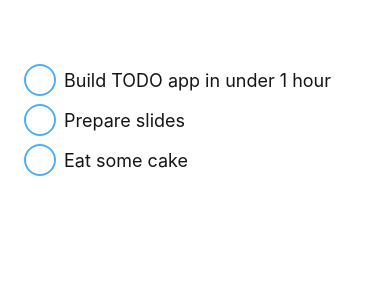
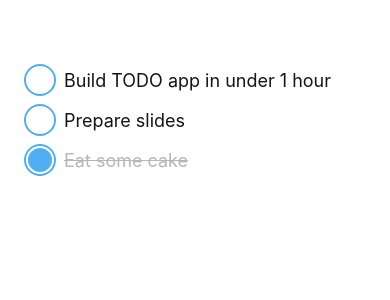
Before and after one commit to frantic/todo, a React Native app: screen / in a window 390 px wide. Shown: the top 300 px of the page. Built offline with nearby package versions, Linux system fonts and the light colour scheme.

Commit message:
Lift state from TodoItem to TodoList

```diff
--- a/App/Components/TodoItem.js
+++ b/App/Components/TodoItem.js
@@ -3,19 +3,15 @@ import { StyleSheet, Text, View, TouchableOpacity } from 'react-native';
 import Checkbox from './Checkbox';
 
 export default class TodoItem extends React.Component {
-  state = {
-    isDone: false,
-  };
-
   render() {
-    const isDone = this.state.isDone;
+    const done = this.props.done;
     return (
       <View style={styles.content}>
         <Checkbox
-          isChecked={isDone}
-          onCheck={() => this.setState({isDone: !isDone})}
+          isChecked={done}
+          onCheck={this.props.onCheck}
         />
-        <Text style={[styles.text, isDone && styles.done]}>
+        <Text style={[styles.text, done && styles.done]}>
           {this.props.title}
         </Text>
       </View>
--- a/App/Components/TodoList.js
+++ b/App/Components/TodoList.js
@@ -22,10 +22,25 @@ export default class TodoList extends React.Component {
         <FlatList
           data={this.state.todos}
           keyExtractor={item => item.title}
-          renderItem={({item}) => <TodoItem title={item.title} />}
+          renderItem={({item}) => <TodoItem
+            title={item.title}
+            done={item.done}
+            onCheck={() => this.updateItem(item.title, !item.done)}
+          />}
         />
       </View>
     );
+  }
+
+  updateItem(title, done) {
+    const updatedTodos = this.state.todos.map(item => {
+      if (item.title === title) {
+        return {...item, done}
+      } else {
+        return item;
+      }
+    });
+    this.setState({todos: updatedTodos});
   }
 }
 
```
